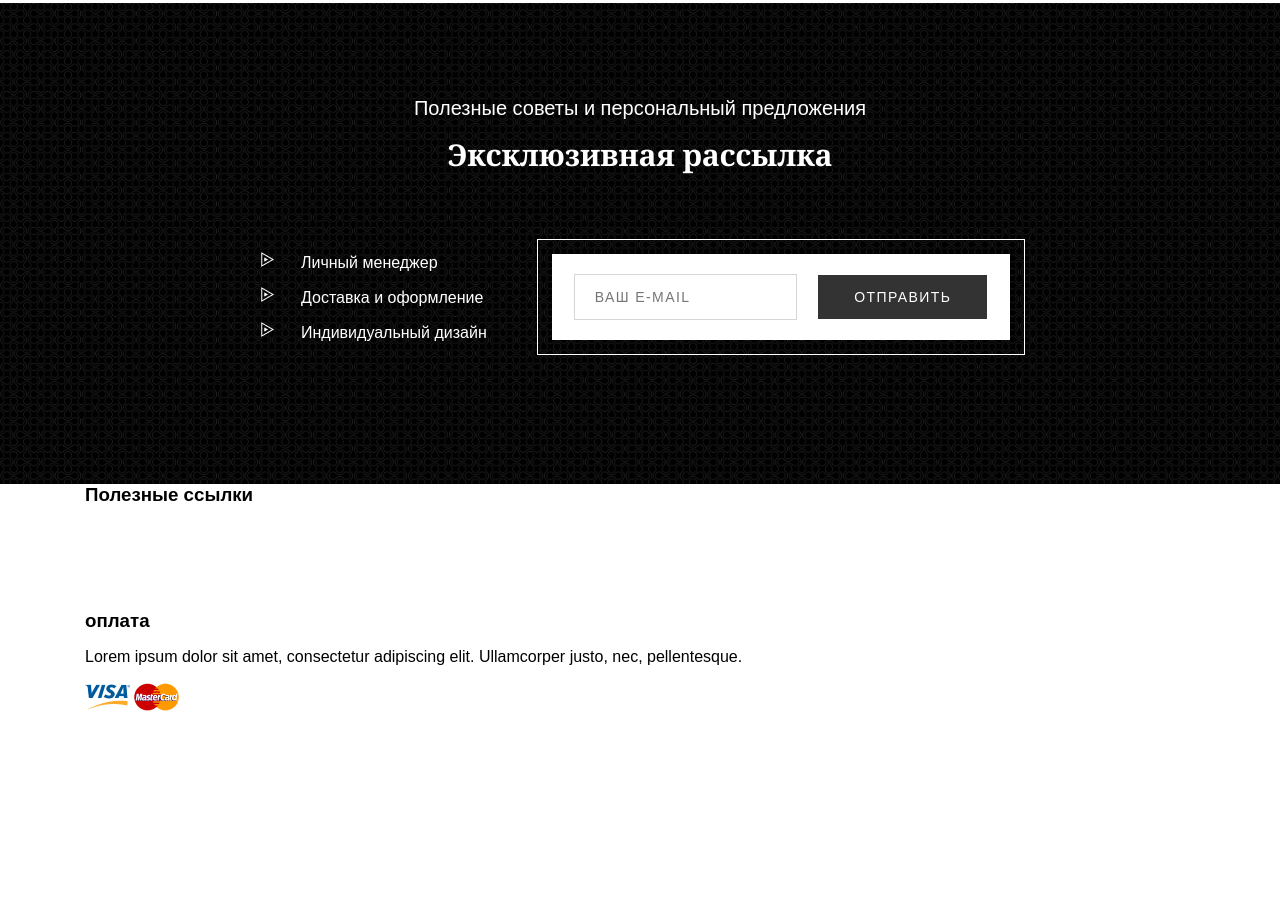
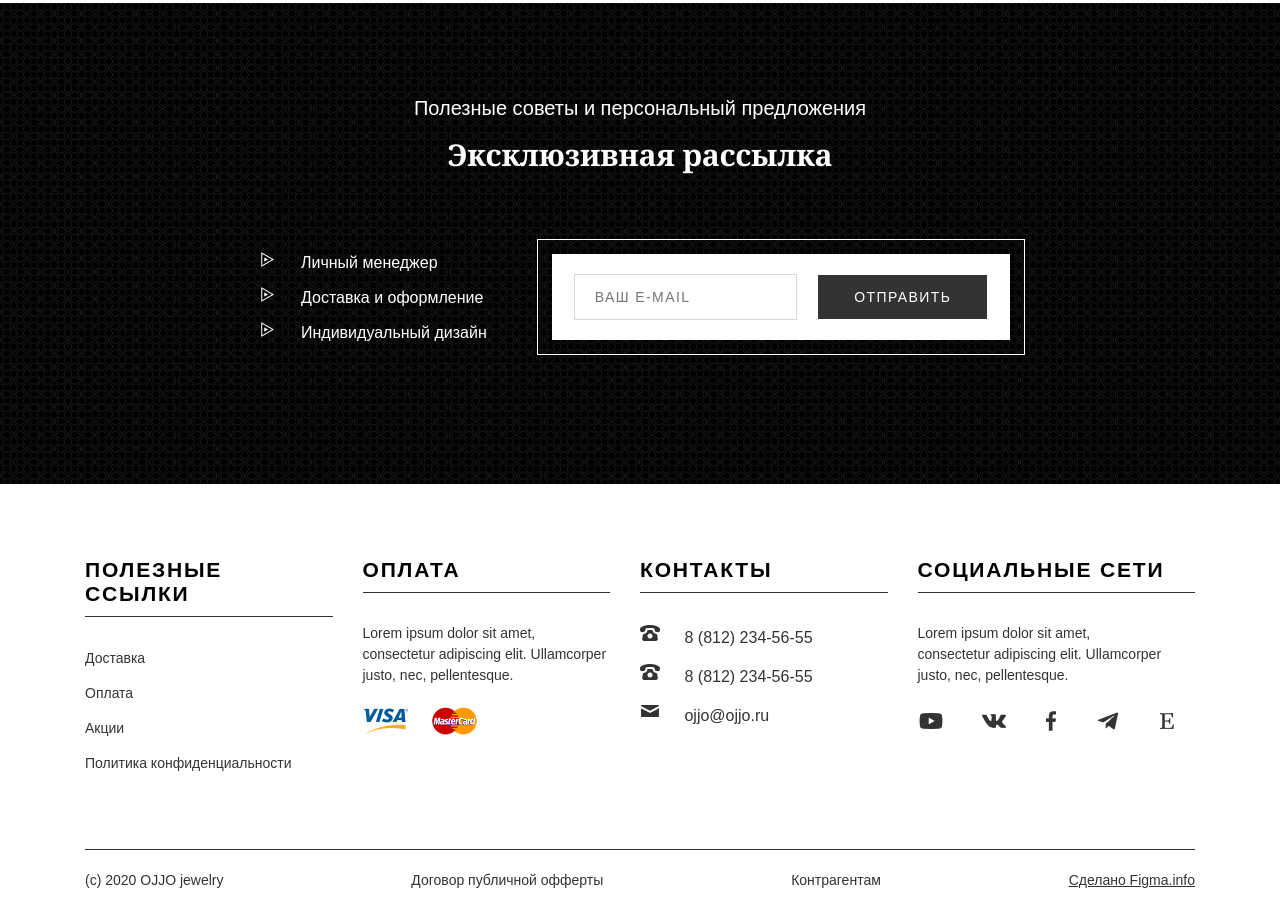
Before and after one commit to Dislav17/first-project, a plain HTML site: page index.html in a window 1280 px wide. Shown: the part 4191-5102 px from the top of the page. Before the commit the page ends 4907 px from the top, so only its background shows below. Drawn offline with Linux system fonts and the light colour scheme.

Commit message:
All blocks are ready (no editing)

```diff
--- a/css/style.css
+++ b/css/style.css
@@ -463,3 +463,137 @@ ul {
 
 
 /* Mailing-list end */
+
+/* Footer start */
+.footer {
+    padding-top: 74px;
+    padding-bottom: 60px;
+    display: flex;
+    justify-content: space-between;
+    border-bottom: 1px solid #333333;
+}
+
+.footer-links {
+    width: 25%;
+    padding-right: 30px;
+}
+
+.footer__header {
+    text-transform: uppercase;
+    font-weight: 500;
+    font-size: 18px;
+    line-height: 24px;
+    letter-spacing: 0.1em;
+    padding-bottom: 10px;
+    border-bottom: 1px solid #333333;
+}
+
+.footer-links__list ul li {
+    padding-inline-start: 0px;
+    padding-top: 15px;
+
+}
+
+.footer-links__list ul {
+    padding-inline-start: 0px;
+}
+
+.footer-links__list a {
+    font-weight: 400;
+    font-size: 14px;
+    line-height: 20px;
+    color: #333333;
+}
+
+.footer-paymant {
+    width: 25%;
+    padding-right: 30px;
+}
+
+.footer-paymant__description {
+    padding-top: 30px;
+    font-weight: 400;
+    font-size: 14px;
+    line-height: 21px;
+    color: #333333;
+}
+
+
+.footer-paymant__description p {
+    margin: 0;
+}
+
+.footer-paymant__icon {
+    padding-top: 20px;
+}
+
+.visacard {
+    padding-right: 20px;
+}
+
+.footer-contacts {
+    width: 25%;
+    padding-right: 30px;
+}
+
+.phone {
+    padding-top: 30px;
+}
+
+.phone a {
+    padding-left: 20px;
+    color: #333333;
+}
+
+.tel {
+    padding-top: 15px;
+}
+
+.tel a {
+    padding-left: 20px;
+    color: #333333;
+}
+
+.mail {
+    padding-top: 15px;
+}
+
+.mail a {
+    padding-left: 20px;
+    color: #333333;
+}
+
+.footer-social {
+    width: 25%;
+}
+
+.footer-social__icon {
+    padding-top: 22px;
+    display: flex;
+    align-items: center;
+    justify-content: space-between;
+}
+
+.footer-social__icon img:not(last-child) {
+    padding-right: 20px;
+}
+
+.footer__copyright {
+    padding-top: 20px;
+    padding-bottom: 20px;
+    display: flex;
+    justify-content: space-between;
+    align-items: center;
+}
+
+.footer__copyright a {
+    font-weight: 400;
+    font-size: 14px;
+    line-height: 21px;
+    color: #333333;
+}
+
+.default-link {
+    text-decoration: underline;
+}
+/* Footer end */
--- a/index.html
+++ b/index.html
@@ -218,19 +218,56 @@
                 <h3>оплата</h3>
             </div>
             <div class="footer-paymant__description">
-                <p>Lorem ipsum dolor sit amet, consectetur adipiscing elit. Ullamcorper justo, nec, pellentesque.</p>
+                <p>Lorem ipsum dolor sit amet,<br> consectetur adipiscing elit. Ullamcorper<br> justo, nec, pellentesque.</p>
             </div>
             <div class="footer-paymant__icon">
-                <img src="/images/icons/visa.png" alt="visa">
-                <img src="/images/icons/mastercard.png" alt="mcard">
+                <img class="visacard" src="/images/icons/visa.png" alt="visa">
+                <img class="mcard" src="/images/icons/mastercard.png" alt="mcard">
             </div>
         </div>
         <!-- /.footer__paymant -->
-        <div class="footer-contacts"></div>
+        <div class="footer-contacts">
+            <div class="footer__header">
+                <h3>контакты</h3>
+            </div>
+            <div class="phone">
+                <img src="/images/icons/phone.png" alt="phone">
+                <a href="tel:88122345655">8 (812) 234-56-55</a>
+            </div>
+            <div class="tel">
+                <img src="/images/icons/phone.png" alt="phone">
+                <a href="tel:88122345655">8 (812) 234-56-55</a>
+            </div>
+            <div class="mail">
+                <img src="/images/icons/email.png" alt="mail">
+                <a href="mailto:ojjo@ojjo.ru">ojjo@ojjo.ru</a>
+            </div>
+        </div>
         <!-- /.footer_contacts -->
-        <div class="footer-social"></div>
+        <div class="footer-social">
+            <div class="footer__header">
+                <h3>социальные сети</h3>
+            </div>
+            <div class="footer-paymant__description">
+                <p>Lorem ipsum dolor sit amet,<br> consectetur adipiscing elit. Ullamcorper<br> justo, nec, pellentesque.</p>
+            </div>
+            <div class="footer-social__icon">
+                <img src="/images/icons/youtube.png" alt="youtube">
+                <img src="/images/icons/vk.png" alt="vk">
+                <img src="/images/icons/facebook.png" alt="facebook">
+                <img src="/images/icons/telegram.png" alt="telegram">
+                <img src="/images/icons/etsy.png" alt="etsy">
+            </div>
+        </div>
         <!-- /.footer_social -->
     </div>
     <!-- /.footer -->
+    <div class="footer__copyright container">
+        <a href="#">(c) 2020 OJJO jewelry</a>
+        <a href="#">Договор публичной офферты</a>
+        <a href="#">Контрагентам</a>
+        <a class="default-link" href="#">Сделано Figma.info</a>
+    </div>
+    <!-- /.footer-copyright -->
 </body>
 </html>
```
